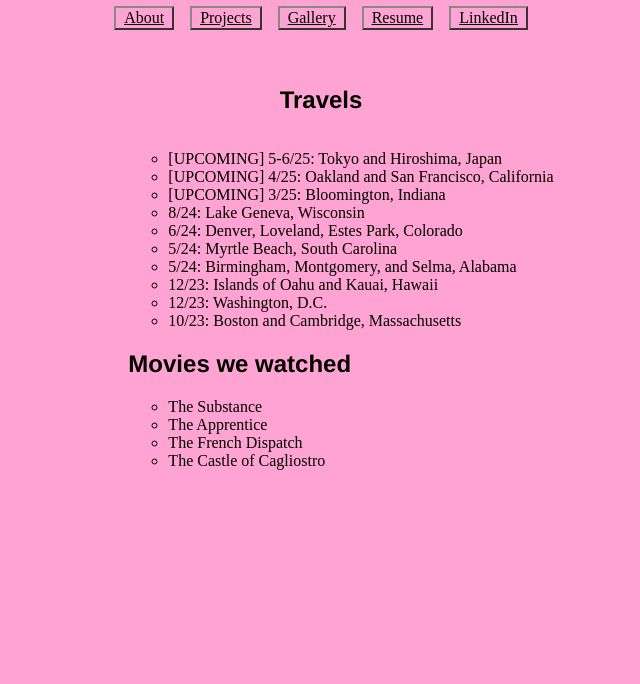
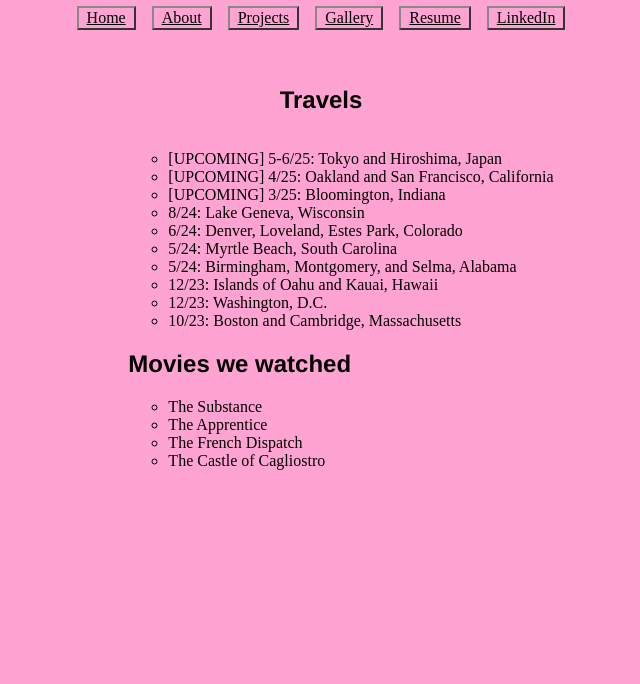
Before and after one commit to angelynn-j/angelynn-j.github.io, a plain HTML site: page index.html in a window 1280 px wide. Shown: the part 116-800 px from the top of the page, without its empty margins (319-959 px from the left). Drawn offline with Linux system fonts and the light colour scheme; a web font is replaced by a local one.

Commit message:
Update index.html

```diff
--- a/index.html
+++ b/index.html
@@ -9,6 +9,7 @@
 	<center>
 	<h1 style="margin-top: 2em; href="index.html" >Angelynn</h1>
 	<div style="display: flex; width: min-content; white-space: nowrap;">
+		<a href="/index.html" class="toplink" >Home</a>
 		<a href="/about.html" class="toplink">About</a>
 		<a href="#test" class="toplink">Projects</a>
 		<a href="#test1" class="toplink">Gallery</a>
```
